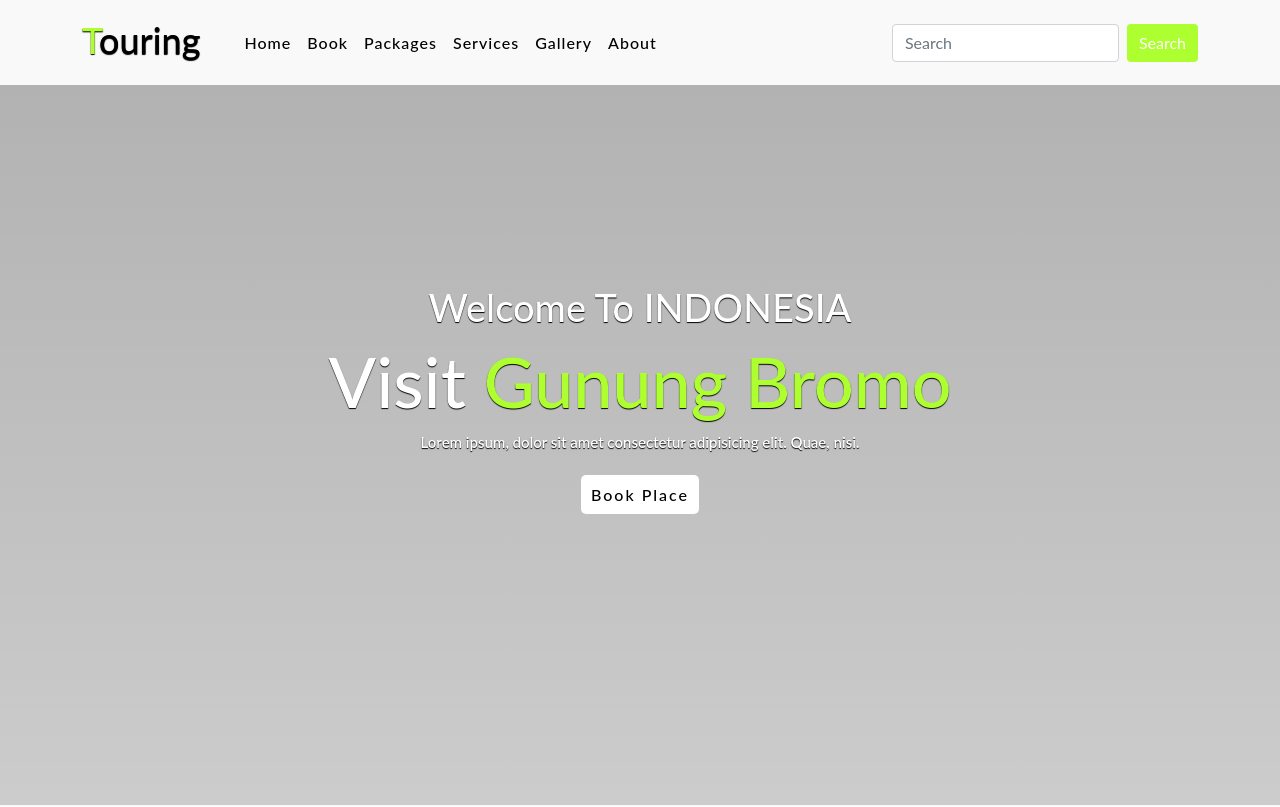
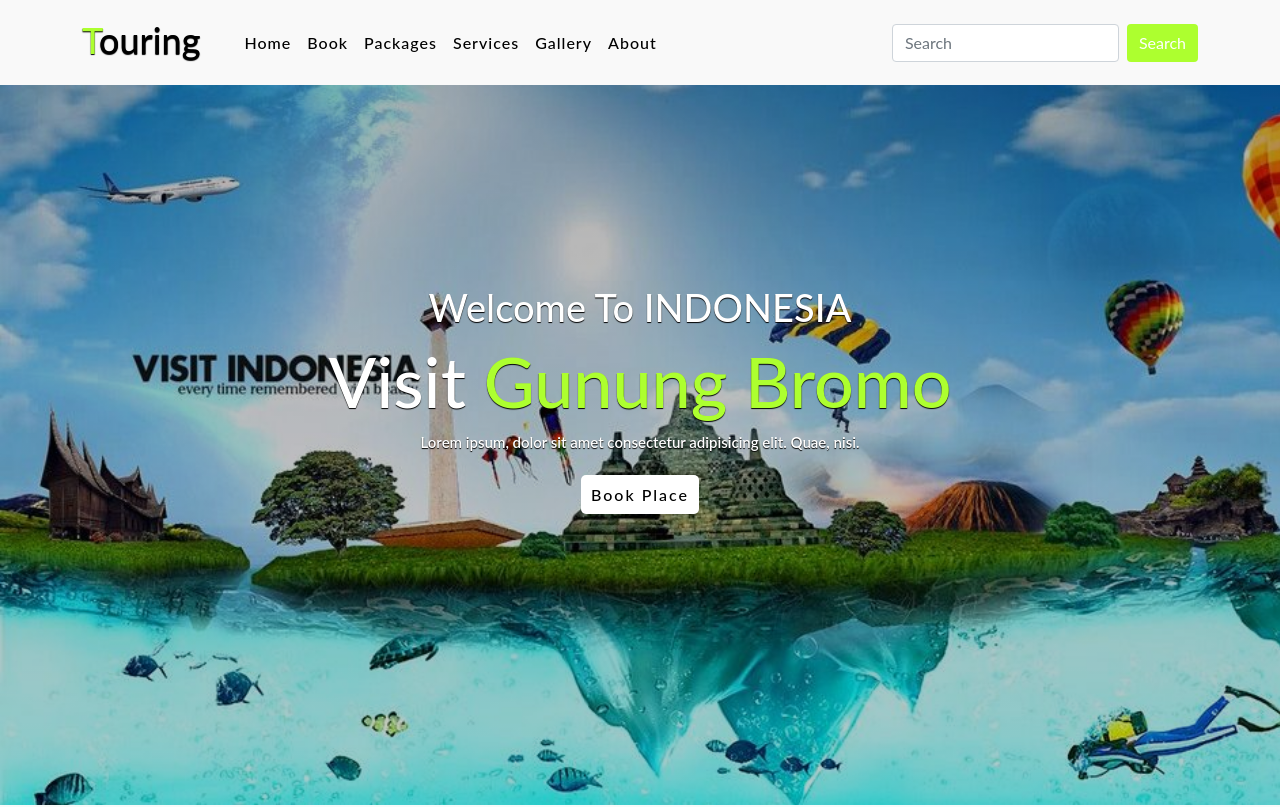
Before and after one commit to ZuhalAAbdillah/WEBTOUR-project, a plain HTML site: page index.html in a window 1280 px wide. Shown: the top 807 px of the page. Drawn offline with nearby package versions, Linux system fonts and the light colour scheme.

Commit message:
Update style.css

```diff
--- a/style.css
+++ b/style.css
@@ -52,7 +52,7 @@
   width: 100%;
   height: 90vh;
   background-image: linear-gradient(rgba(0, 0, 0, 0.3), rgba(0, 0, 0, 0.2)),
-    url(./images/1.jpg);
+    url(1.jpg);
   background-repeat: no-repeat;
   background-size: cover;
 }
```
